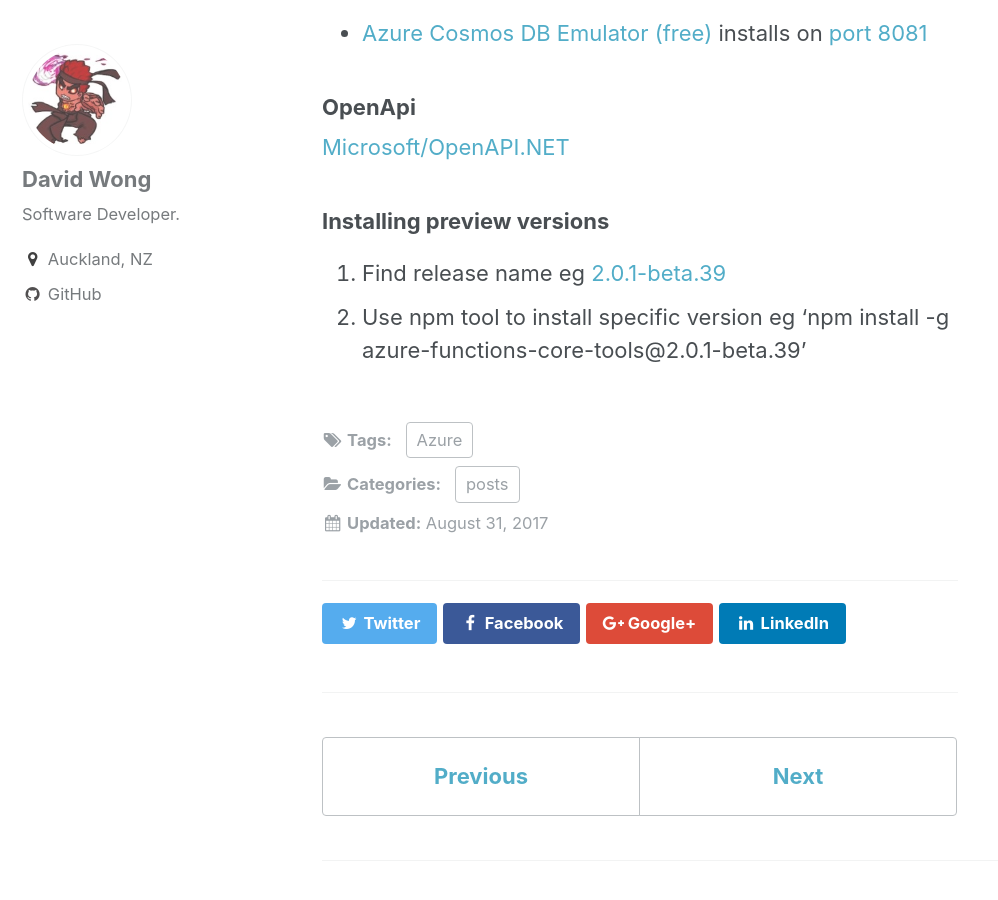
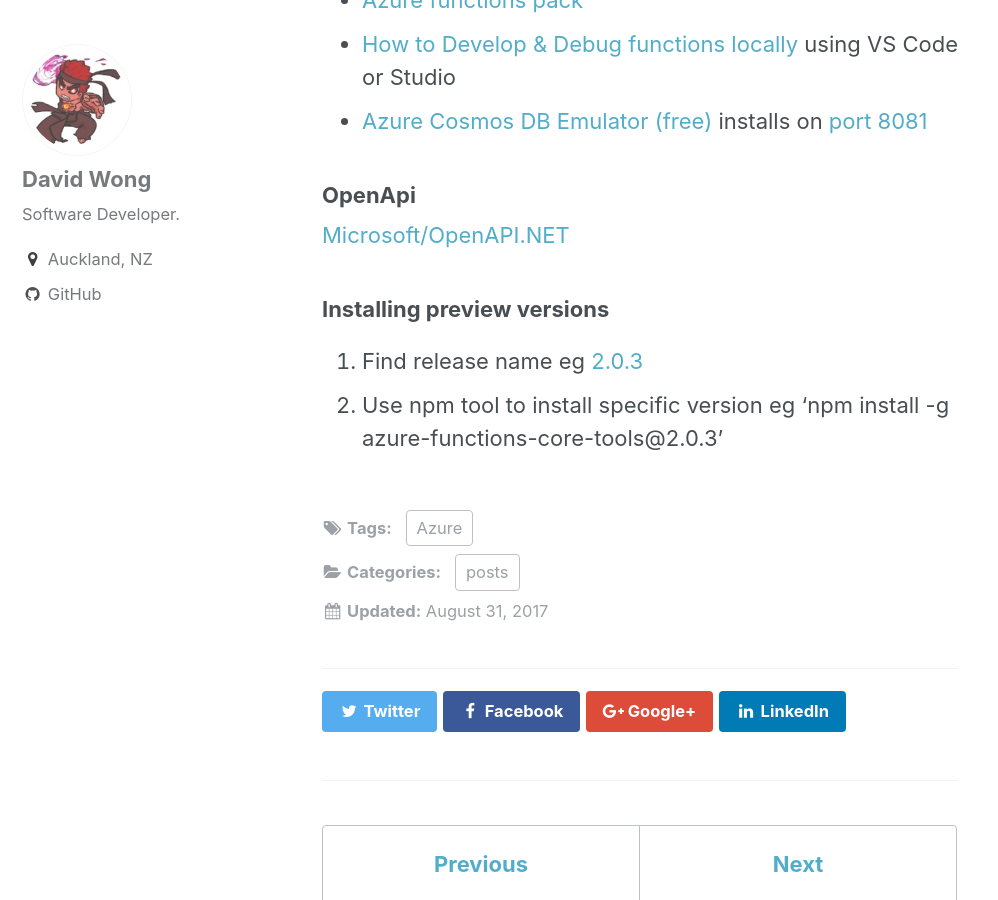
Before and after one commit to dvkwong/devint, a Jekyll site: the page built from _posts/2017-08-31-Azure-Functions.md, in a window 1280 px wide and 900 px high, scrolled down 607 px. Shown: the whole window, without its empty margins (0-998 px from the left). Built offline with Jekyll 4.4.1, drawn with Linux system fonts in a browser that asks for light colours; some of the changed text lies outside the part shown.

```diff
--- a/_posts/2017-08-31-Azure-Functions.md
+++ b/_posts/2017-08-31-Azure-Functions.md
@@ -19,5 +21,5 @@ tags:
 
 ### Installing preview versions
 
-1. Find release name eg [2.0.1-beta.39](https://github.com/Azure/azure-functions-core-tools/releases)
-2. Use npm tool to install specific version eg 'npm install -g azure-functions-core-tools@2.0.1-beta.39'
+1. Find release name eg [2.0.3](https://github.com/Azure/azure-functions-core-tools/releases)
+2. Use npm tool to install specific version eg 'npm install -g azure-functions-core-tools@2.0.3'
```
Also changed, not shown: other parts of _posts/2017-08-31-Azure-Functions.md (+2 -0 lines), _posts/2019-07-07-EF-Migrations.md (+8 -0 lines), _posts/2019-10-12-H96-Pro-Plus.md (added, +13 -0 lines).
